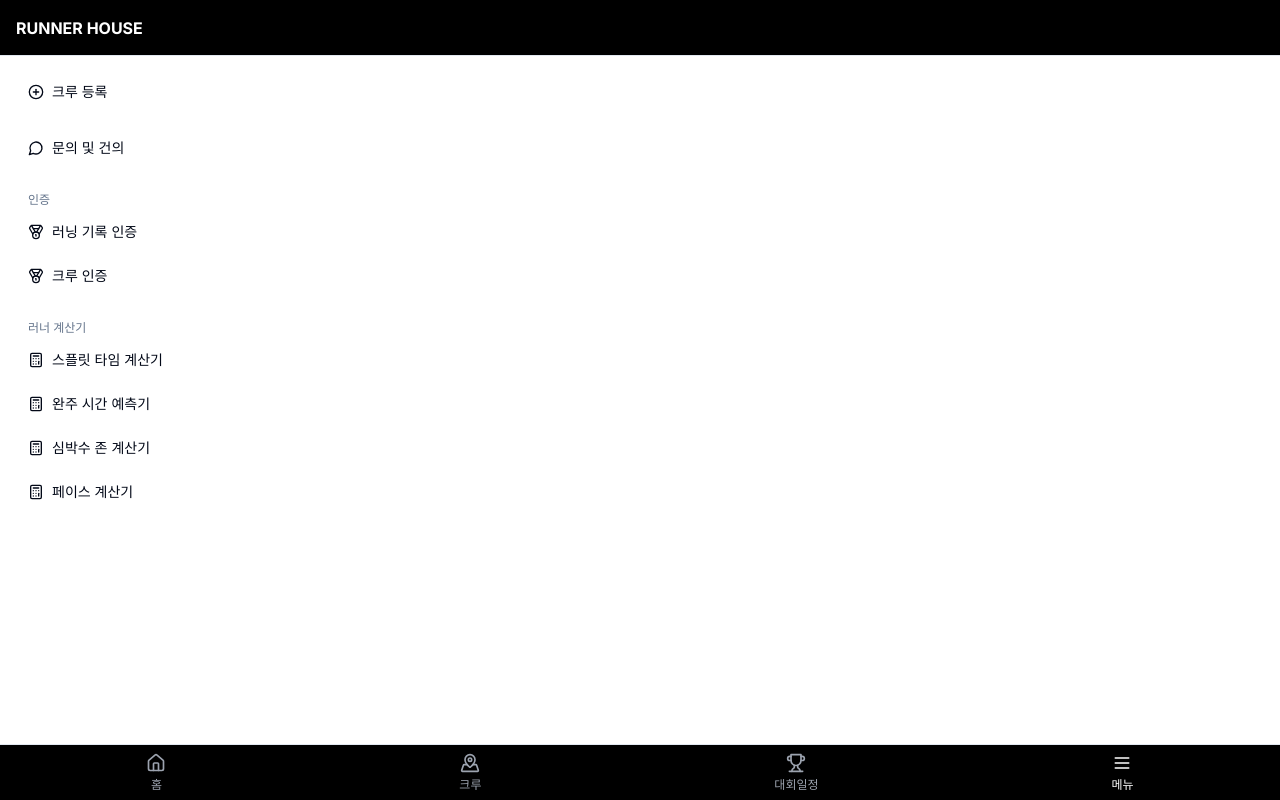
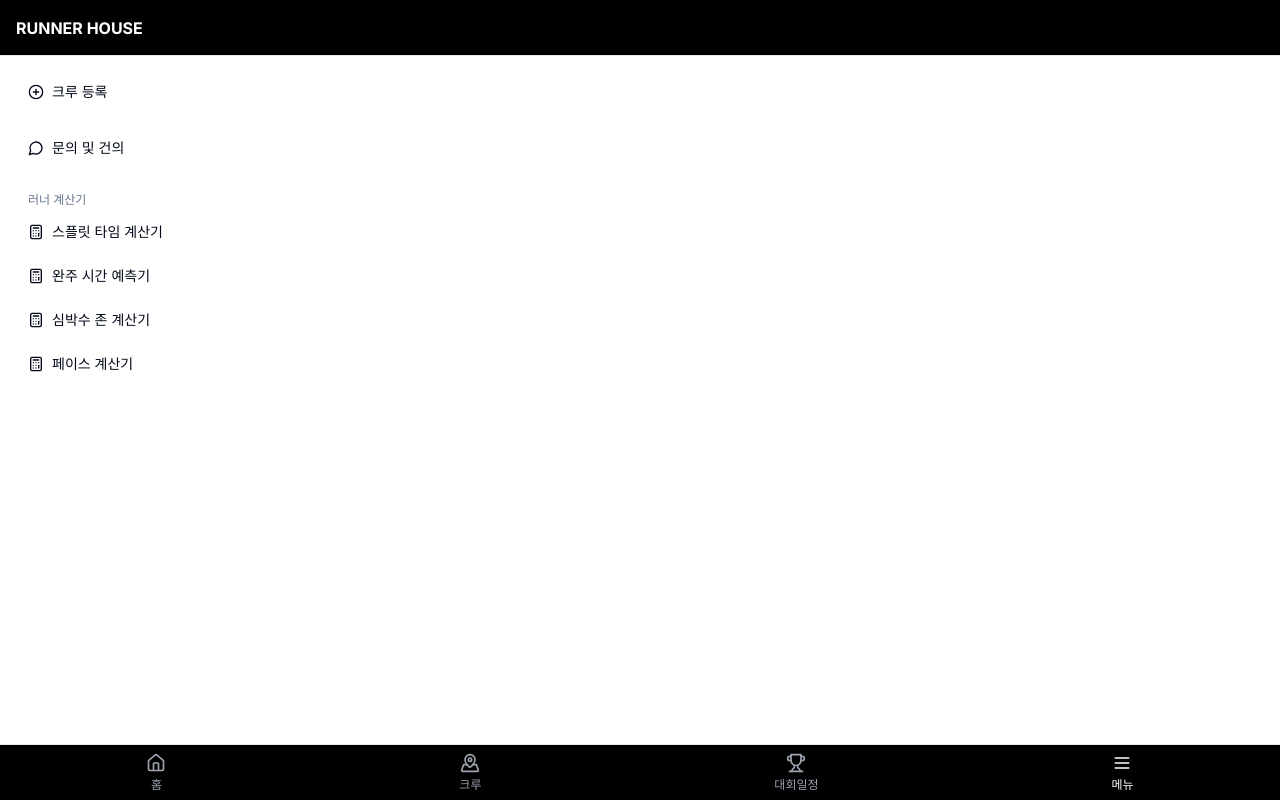
Before and after one commit to WHS95/RunningCrewMap, a Next.js app: page /menu in a window 1280 px wide. Built offline with nearby package versions, Linux system fonts and the light colour scheme.

Commit message:
🐛 신규 미반영

```diff
--- a/src/app/certification/crew/page.tsx
+++ b/src/app/certification/crew/page.tsx
@@ -14,7 +14,7 @@ import {
 } from "lucide-react";
 import { CSS_VARIABLES } from "@/lib/constants";
 import { crewService } from "@/lib/services";
-import type { Crew } from "@/lib/types/crew";
+import type { Crew } from "@/lib/types/crewFile";
 
 interface CrewCertData {
   crewLogo: string | null;
--- a/src/app/menu/page.tsx
+++ b/src/app/menu/page.tsx
@@ -1,6 +1,7 @@
 "use client";
 
-import { PlusCircle, MessageCircle, Calculator, Medal } from "lucide-react";
+// import { PlusCircle, MessageCircle, Calculator, Medal } from "lucide-react";
+import { PlusCircle, MessageCircle, Calculator } from "lucide-react";
 // import { useToast } from "@/components/ui/use-toast";
 import { useRouter } from "next/navigation";
 import { CSS_VARIABLES } from "@/lib/constants";
@@ -49,7 +50,7 @@ export default function MenuPage() {
         </div>
 
         {/* 인증 카테고리 */}
-        <div className='pt-2 mb-4'>
+        {/* <div className='pt-2 mb-4'>
           <h3 className='px-3 mb-1 text-xs font-medium text-muted-foreground'>
             인증
           </h3>
@@ -74,7 +75,7 @@ export default function MenuPage() {
               </button>
             ))}
           </div>
-        </div>
+        </div> */}
 
         {/* 러너 계산기 카테고리 */}
         <div className='pt-2'>
```
